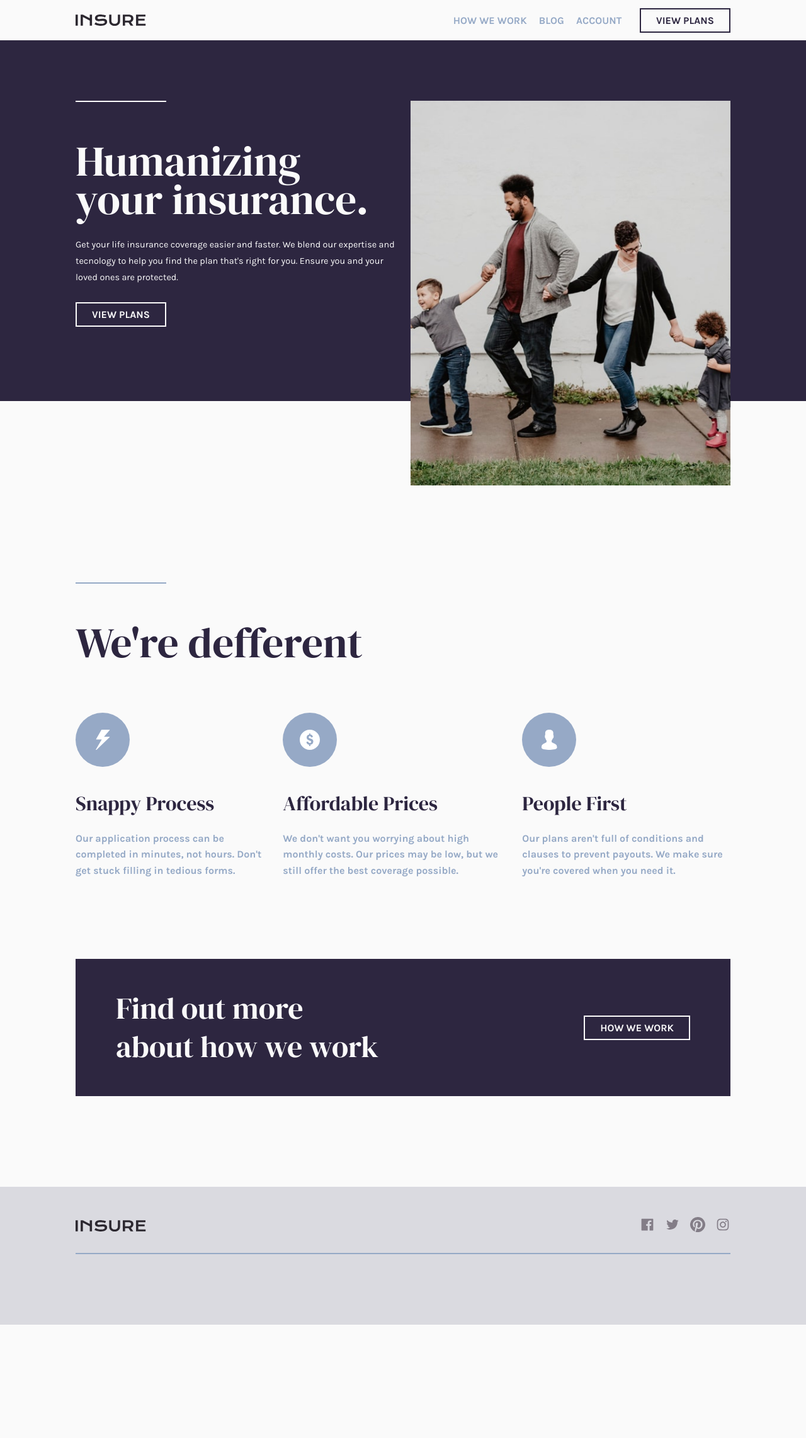
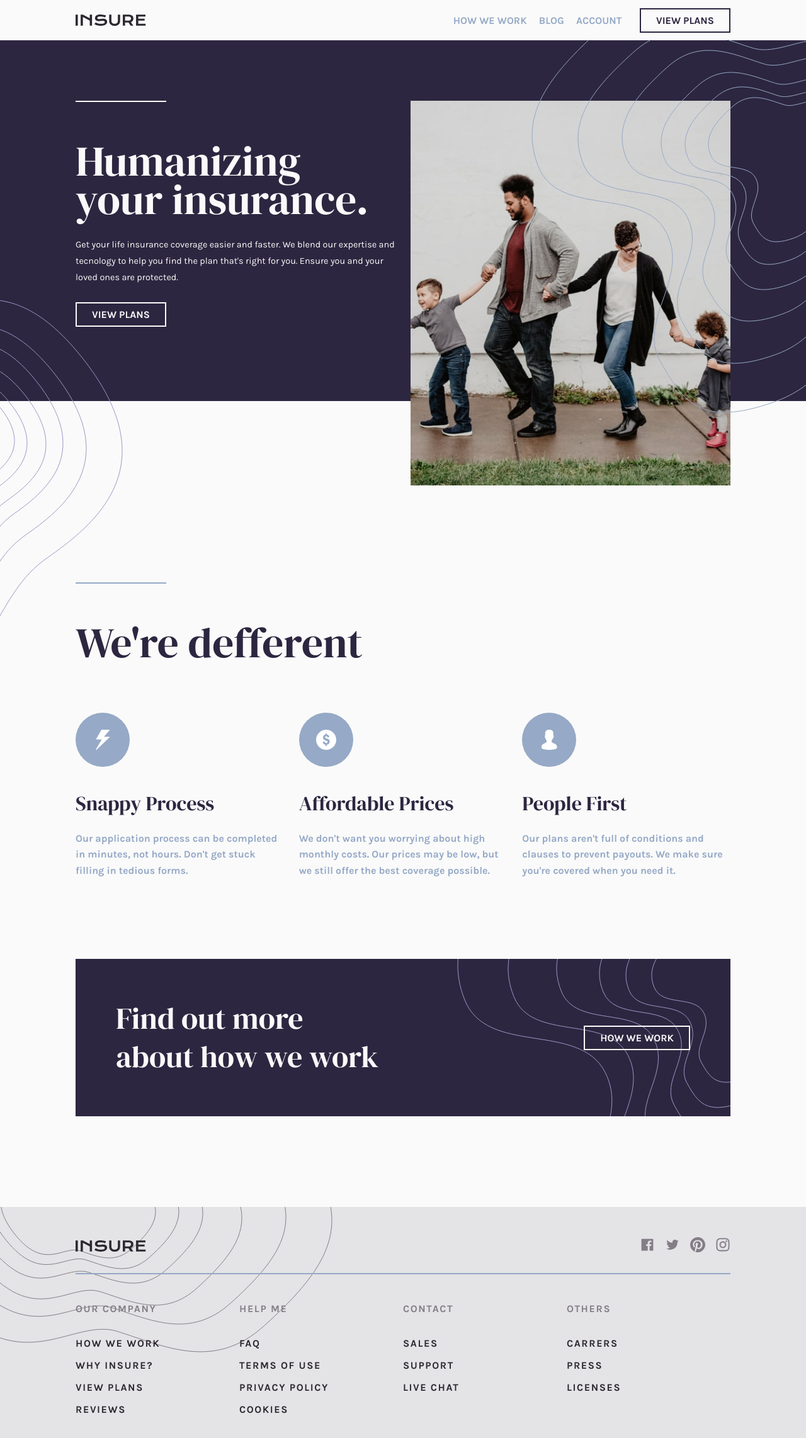
Before and after one commit to henriquerocharafael/insure-landing-page, a React (Vite) app: page / in a window 1280 px wide. Shown: the top 2284 px of the page at 63% size. Before the commit the page ends 2104 px from the top, so only its background shows below. Built offline with nearby package versions, Linux system fonts and the light colour scheme.

Commit message:
mobile layout with a fill bugs

```diff
--- a/src/App.tsx
+++ b/src/App.tsx
@@ -1,5 +1,5 @@
 import { Header } from "./components/Header";
-import { Wrapper } from "./styles/Container";
+import { BgImgIntroLeft, BgImgIntroRight, Wrapper } from "./styles/Container";
 import { GlobalStyles } from "./styles/GlobalStyles";
 import { IntroSection } from "./components/IntroSection";
 import { IntroSectionContent } from "./components/IntroSectionContent";
@@ -10,9 +10,11 @@ import { Footer } from "./components/Footer";
 export function App() {
   return (
     <>
+      <BgImgIntroLeft src="./src/assets/bg-pattern-intro-left-desktop.svg" />
+      <BgImgIntroRight src="./src/assets/bg-pattern-intro-right-desktop.svg" />
+
       <Wrapper>
         <Header />
-        <GlobalStyles />
       </Wrapper>
 
       <IntroSection>
@@ -28,6 +30,7 @@ export function App() {
       </MainSection>
 
       <Footer />
+      <GlobalStyles />
     </>
   );
 }
--- a/src/components/Footer/index.tsx
+++ b/src/components/Footer/index.tsx
@@ -1,35 +1,85 @@
 import { Wrapper } from "../../styles/Container";
-import { FooterHeader, IconsHeader, StyledFooter } from "./styles";
 import {
-  AiFillFacebook,
-  AiOutlineTwitter,
-  AiOutlineInstagram,
-} from "react-icons/ai";
+  FooterHeader,
+  IconsHeader,
+  StyledFooter,
+  FooterBottom,
+} from "./styles";
+import { AiFillFacebook, AiOutlineTwitter } from "react-icons/ai";
 import { BsPinterest } from "react-icons/bs";
+import { FaInstagram } from "react-icons/fa";
 
 export const Footer: React.FC = () => {
   return (
     <StyledFooter>
+      {/* Bg Image */}
+      <svg
+        className="bg-image"
+        xmlns="http://www.w3.org/2000/svg"
+        width="528"
+        height="231"
+      >
+        <g fill="none" fill-rule="evenodd" stroke="#837d87">
+          <path d="M186.361 197.675c75.703 23.693 153.543 63.212 233.235-8.97 79.693-72.182 129.794-135.414 97.44-217.227-32.354-81.814-164.422-30.855-202.794-103.977-38.373-73.122 45.94-139.485 9.591-204.563-36.35-65.078-64.3-106.787-181.115-65.409C25.902-361.092 36.673-255.807-52.16-194.153c-88.833 61.654-184.944 153.953-53.046 318.647s215.865 49.487 291.567 73.18z" />
+          <path d="M176.895 159.751c61.583 19.24 124.905 51.33 189.734-7.283 64.828-58.614 105.585-109.959 79.266-176.393-26.32-66.434-133.755-25.055-164.971-84.43-31.216-59.377 37.372-113.266 7.802-166.11-29.57-52.845-52.306-86.713-147.334-53.113-95.028 33.6-86.267 119.094-158.53 169.158-72.265 50.064-150.45 125.012-43.153 258.747s175.603 40.184 237.186 59.424z" />
+          <path d="M159.188 134.583c49.962 15.698 101.334 41.882 153.929-5.943 52.594-47.825 85.66-89.72 64.307-143.926-21.353-54.206-108.513-20.443-133.838-68.89-25.325-48.448 30.32-92.418 6.33-135.536-23.99-43.117-42.436-70.752-119.531-43.336C53.29-235.633 60.398-165.875 1.77-125.026-56.856-84.176-120.287-23.023-33.238 86.096c87.049 109.12 142.465 32.788 192.426 48.487z" />
+          <path d="M140.684 103.816c40.295 12.596 81.728 33.603 124.147-4.768 42.419-38.371 69.087-71.984 51.865-115.475-17.221-43.491-87.518-16.402-107.943-55.273-20.425-38.87 24.453-74.148 5.105-108.743s-34.225-56.767-96.404-34.77c-62.179 21.996-56.446 77.965-103.73 110.739C-33.56-71.7-84.718-22.635-14.512 64.914c70.207 87.55 114.901 26.307 155.196 38.902z" />
+          <path d="M135.917 83.954c32.91 10.295 66.749 27.467 101.393-3.897 34.643-31.365 56.424-58.84 42.358-94.389-14.065-35.549-71.477-13.407-88.158-45.179-16.682-31.772 19.971-60.609 4.17-88.886-15.803-28.277-27.953-46.4-78.735-28.42-50.782 17.979-46.1 63.727-84.718 90.516C-6.39-59.51-48.17-19.406 9.167 52.156c57.339 71.562 93.841 21.503 126.75 31.798z" />
+          <path d="M126.775 69.594c26.718 8.36 54.191 22.305 82.318-3.165 28.127-25.47 45.81-47.78 34.39-76.649-11.419-28.868-58.03-10.887-71.574-36.688-13.544-25.8 16.214-49.217 3.385-72.18-12.83-22.963-22.694-37.68-63.923-23.08-41.229 14.6-37.428 51.75-68.78 73.505C11.238-46.908-22.684-14.34 23.868 43.772c46.553 58.112 76.188 17.462 102.907 25.822z" />
+        </g>
+      </svg>
       <Wrapper>
         <FooterHeader>
           <img src="../src/assets/logo.svg" alt="" />
 
           <IconsHeader>
             <a href="#">
-              <AiFillFacebook size={24} color="#837d87" />
+              <AiFillFacebook className="icon" size={24} color="#837d87" />
             </a>
             <a href="#">
-              <AiOutlineTwitter size={24} color="#837d87" />
+              <AiOutlineTwitter className="icon" size={24} color="#837d87" />
             </a>
             <a href="#">
-              <BsPinterest size={24} color="#837d87" />
+              <BsPinterest className="icon" size={24} color="#837d87" />
             </a>
             <a href="#">
-              <AiOutlineInstagram size={24} color="#837d87" />
+              <FaInstagram className="icon" size={24} color="#837d87" />
             </a>
           </IconsHeader>
         </FooterHeader>
         <hr />
+
+        <FooterBottom>
+          <div>
+            <span>our company</span>
+            <a href="#">how we work</a>
+            <a href="#">why insure?</a>
+            <a href="#">view plans</a>
+            <a href="#">reviews</a>
+          </div>
+
+          <div>
+            <span>help me</span>
+            <a href="#">faq</a>
+            <a href="#">terms of use</a>
+            <a href="#">privacy policy</a>
+            <a href="#">cookies</a>
+          </div>
+
+          <div>
+            <span>contact</span>
+            <a href="#">sales</a>
+            <a href="#">support</a>
+            <a href="#">live chat</a>
+          </div>
+
+          <div>
+            <span>others</span>
+            <a href="#">carrers</a>
+            <a href="#">press</a>
+            <a href="#">licenses</a>
+          </div>
+        </FooterBottom>
       </Wrapper>
     </StyledFooter>
   );
--- a/src/components/Footer/styles.ts
+++ b/src/components/Footer/styles.ts
@@ -1,12 +1,26 @@
 import styled from "styled-components";
 
 export const StyledFooter = styled.footer`
-  background: #dadae0;
+  background: #e4e3e6;
   padding: 3rem 0;
+  position: relative;
+  z-index: 2;
+
+  .bg-image {
+    position: absolute;
+    top: 0;
+    z-index: -1;
+  }
 
   hr {
     border: 1px solid var(--grayish-blue);
-    margin-bottom: 4rem;
+    margin-bottom: 2.8rem;
+  }
+
+  @media (max-width: 575px) {
+    .bg-image {
+      display: none;
+    }
   }
 `;
 
@@ -15,6 +29,11 @@ export const FooterHeader = styled.header`
   align-items: center;
   justify-content: space-between;
   margin-bottom: 1.8rem;
+
+  @media (max-width: 575px) {
+    flex-direction: column;
+    gap: 2rem;
+  }
 `;
 
 export const IconsHeader = styled.div`
@@ -29,3 +48,36 @@ export const IconsHeader = styled.div`
     }
   }
 `;
+
+export const FooterBottom = styled.div`
+  display: grid;
+  grid-template-columns: repeat(4, 1fr);
+
+  div {
+    display: flex;
+    flex-direction: column;
+    letter-spacing: 0.1rem;
+
+    span {
+      text-transform: uppercase;
+      font-weight: 700;
+      color: var(--dark-grayish-violet);
+      margin-bottom: 2.3rem;
+    }
+
+    a {
+      color: var(--very-dark-violet);
+      margin-bottom: 1rem;
+
+      &:hover {
+        text-decoration: underline;
+      }
+    }
+  }
+
+  @media (max-width: 575px) {
+    grid-template-columns: repeat(1, 1fr);
+    text-align: center;
+    gap: 1.5rem;
+  }
+`;
--- a/src/components/Header/index.tsx
+++ b/src/components/Header/index.tsx
@@ -5,6 +5,8 @@ export const Header: React.FC = () => {
   return (
     <StyledHeader>
       <img src="../src/assets/logo.svg" alt="Logo Insure" />
+
+      <img src="../src/assets/icon-hamburger.svg" className="hamburger" />
 
       <nav>
         <div>
--- a/src/components/Header/styles.ts
+++ b/src/components/Header/styles.ts
@@ -6,6 +6,10 @@ export const StyledHeader = styled.header`
   justify-content: space-between;
   align-items: center;
   font-weight: 700;
+
+  .hamburger {
+    display: none;
+  }
 
   nav {
     display: flex;
@@ -27,4 +31,17 @@ export const StyledHeader = styled.header`
       }
     }
   }
+
+  @media (max-width: 575px) {
+    height: 5rem;
+    padding: 0 1.5rem;
+
+    .hamburger {
+      display: initial;
+    }
+
+    nav {
+      display: none;
+    }
+  }
 `;
--- a/src/components/IntroSectionContent/index.tsx
+++ b/src/components/IntroSectionContent/index.tsx
@@ -1,10 +1,13 @@
 import { Button } from "../Button";
-import { StyledIntro } from "./styles";
+import { ColA, Colb, StyledIntro } from "./styles";
+
+const DeskTopImg = "../src/assets/image-intro-desktop.jpg";
+const MobileImg = "../src/assets/image-intro-mobile.jpg";
 
 export const IntroSectionContent: React.FC = () => {
   return (
     <StyledIntro>
-      <div>
+      <ColA>
         <hr />
         <h1>Humanizing your insurance.</h1>
         <p>
@@ -21,10 +24,11 @@ export const IntroSectionContent: React.FC = () => {
         >
           view plans
         </Button>
-      </div>
-      <div>
-        <img src="../src/assets/image-intro-desktop.jpg" alt="Happy Family Image" />
-      </div>
+      </ColA>
+      <Colb>
+        <img className="desktopImg" src={DeskTopImg} alt="Happy Family Image" />
+        <img className="mobileImg" src={MobileImg} alt="Happy Family Image" />
+      </Colb>
     </StyledIntro>
   );
 };
--- a/src/components/IntroSectionContent/styles.ts
+++ b/src/components/IntroSectionContent/styles.ts
@@ -6,7 +6,22 @@ export const StyledIntro = styled.div`
   padding: 6rem 0 8rem 0;
   gap: 1.5rem;
 
-  div {
+  @media (max-width: 575px) {
+    grid-template-columns: repeat(1, 1fr);
+    padding: 0 0 8rem 0;
+
+    /* This reverses the grid column order */
+    div:nth-of-type(1) {
+      order: 2;
+    }
+
+    hr {
+      display: none;
+    }
+  }
+`;
+
+export const ColA = styled.div`
   position: relative;
 
   hr {
@@ -34,5 +49,33 @@ export const StyledIntro = styled.div`
     position: absolute;
     width: 100%;
   }
+
+  @media (max-width: 575px) {
+    text-align: center;
   }
 `;
+
+export const Colb = styled.div`
+  position: relative;
+  margin-bottom: 5.5rem;
+
+  .desktopImg {
+    position: absolute;
+    width: 100%;
+  }
+
+  .mobileImg {
+    display: none;
+  }
+
+  @media (max-width: 575px) {
+    .desktopImg {
+      display: none;
+    }
+
+    .mobileImg {
+      display: block;
+      width: 100%;
+    }
+  }
+`;
--- a/src/components/MainSectionContent/index.tsx
+++ b/src/components/MainSectionContent/index.tsx
@@ -34,6 +34,7 @@ export const MainSectionContent: React.FC = () => {
       </div>
 
       <div className="about-container">
+        <img src="../src/assets/bg-pattern-how-we-work-desktop.svg" />
         <h1>Find out more about how we work</h1>
         <Button
           href="#"
--- a/src/components/MainSectionContent/styles.ts
+++ b/src/components/MainSectionContent/styles.ts
@@ -18,11 +18,11 @@ export const StyledMainContent = styled.main`
   }
 
   .card-container {
-    display: flex;
-    align-items: center;
-    justify-content: space-between;
+    display: grid;
+    grid-template-columns: repeat(3, 1fr);
     gap: 1.5rem;
     margin: 5rem 0 8rem 0;
+    justify-content: center;
 
     h3 {
       font-family: "DM Serif Display", sans-serif;
@@ -45,7 +45,15 @@ export const StyledMainContent = styled.main`
     display: flex;
     align-items: center;
     justify-content: space-between;
-    padding: 3rem 4rem;
+    padding: 4rem;
+    position: relative;
+    z-index: 2;
+
+    img {
+      position: absolute;
+      right: 0;
+      z-index: -1;
+    }
 
     h1 {
       color: var(--very-light-gray);
@@ -55,4 +63,35 @@ export const StyledMainContent = styled.main`
       margin-bottom: 0;
     }
   }
+
+  @media (max-width: 575px) {
+    hr {
+      margin: 0 auto 4rem auto;
+    }
+
+    h1 {
+      text-align: center;
+    }
+
+    .card-container {
+      grid-template-columns: repeat(1, 1fr);
+      text-align: center;
+      gap: 4rem;
+    }
+
+    .about-container {
+      flex-direction: column;
+      text-align: center;
+      align-items: center;
+      gap: 3rem;
+
+      img {
+        display: none;
+      }
+
+      h1 {
+        width: auto;
+      }
+    }
+  }
 `;
--- a/src/styles/Container.ts
+++ b/src/styles/Container.ts
@@ -4,4 +4,28 @@ export const Wrapper = styled.div`
   height: 100%;
   max-width: 65rem;
   margin: 0 auto;
+
+  @media (max-width: 575px) {
+    margin: 0 2rem;
+  }
 `;
+
+export const BgImgIntroLeft = styled.img`
+  position: absolute;
+  top: 476px;
+
+  @media (max-width: 575px) {
+    display: none;
+  }
+`;
+
+export const BgImgIntroRight = styled.img`
+  position: absolute;
+  top: 63px;
+  right: 0;
+  z-index: 2;
+
+  @media (max-width: 575px) {
+    display: none;
+  }
+`;
--- a/src/styles/GlobalStyles.ts
+++ b/src/styles/GlobalStyles.ts
@@ -20,7 +20,9 @@ export const GlobalStyles = createGlobalStyle`
     background: var(--very-light-gray);
     font-family: 'Karla', sans-serif;
     height: 100vh;
+    width: 100%;
     --webkit-font-smoothing: antialiased;
+    position: relative;
   }
 
   h1 {
```
Lines whose indentation alone changed are shown as unchanged.
